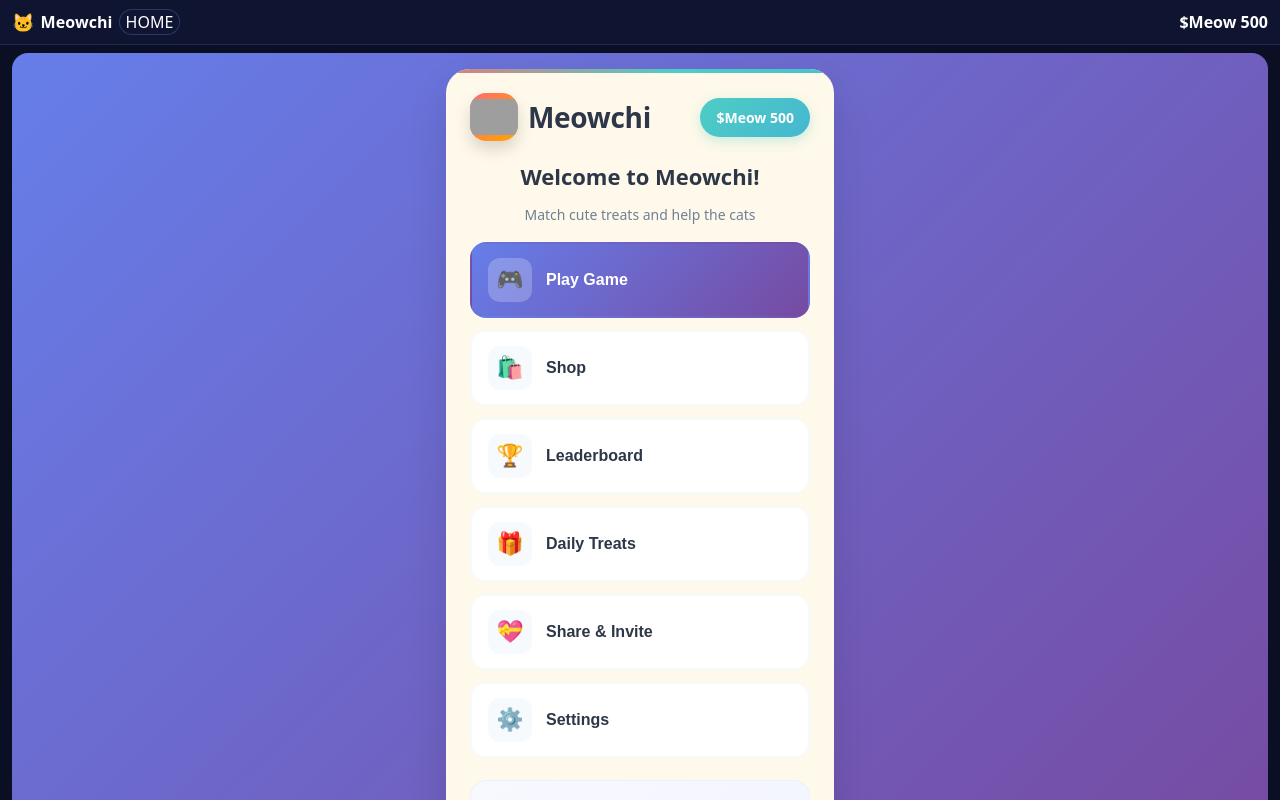
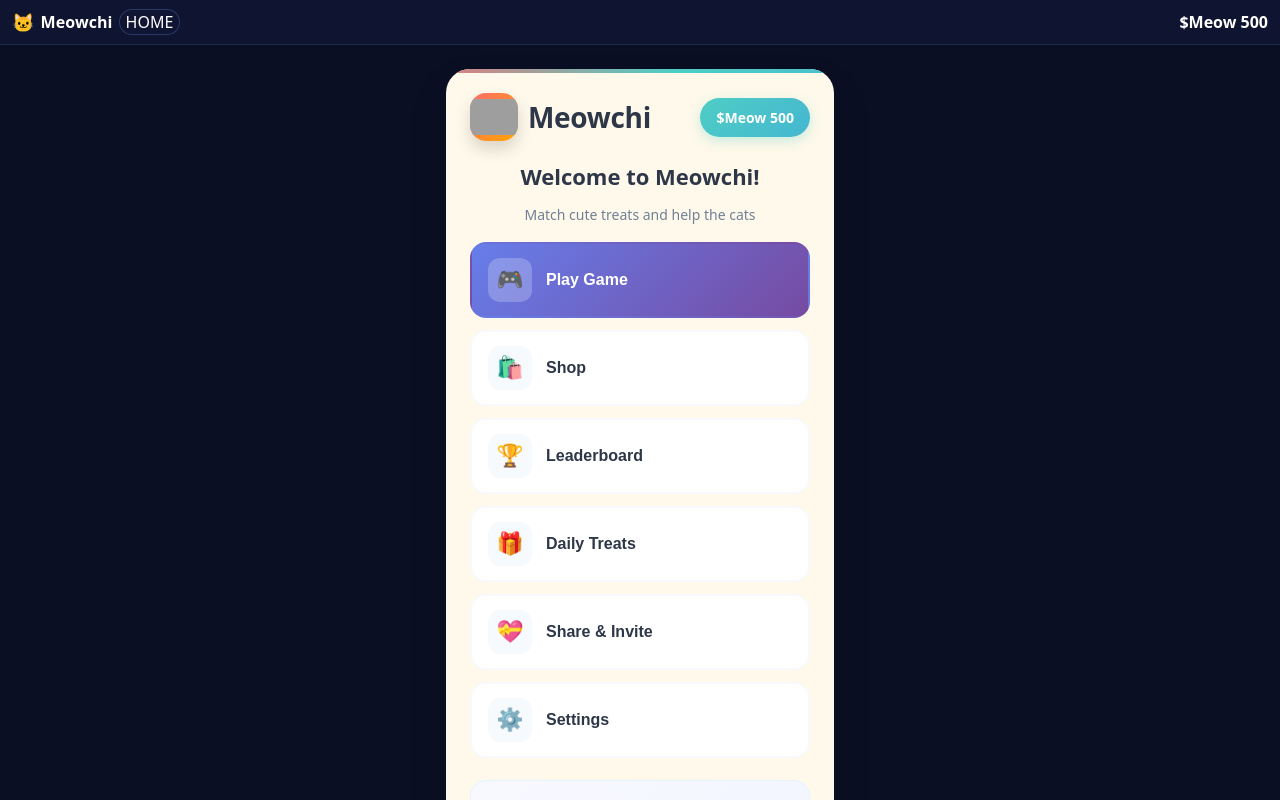
Before and after one commit to herothegolden/meowchigame, a React (Vite) app: page / in a window 1280 px wide. Built offline with nearby package versions, Linux system fonts and the light colour scheme; grey boxes are pictures that could not be loaded.

Commit message:
Update Home.jsx

```diff
--- a/src/Home.jsx
+++ b/src/Home.jsx
@@ -4,7 +4,6 @@ import "./home.css";
 export default function Home({ coins = 0, onNavigate }) {
   return (
     <div className="home-root">
-      <div className="home-gradient" aria-hidden />
       <div className="home-center">
         <div className="home-card">
           <div className="home-topbar">
```
